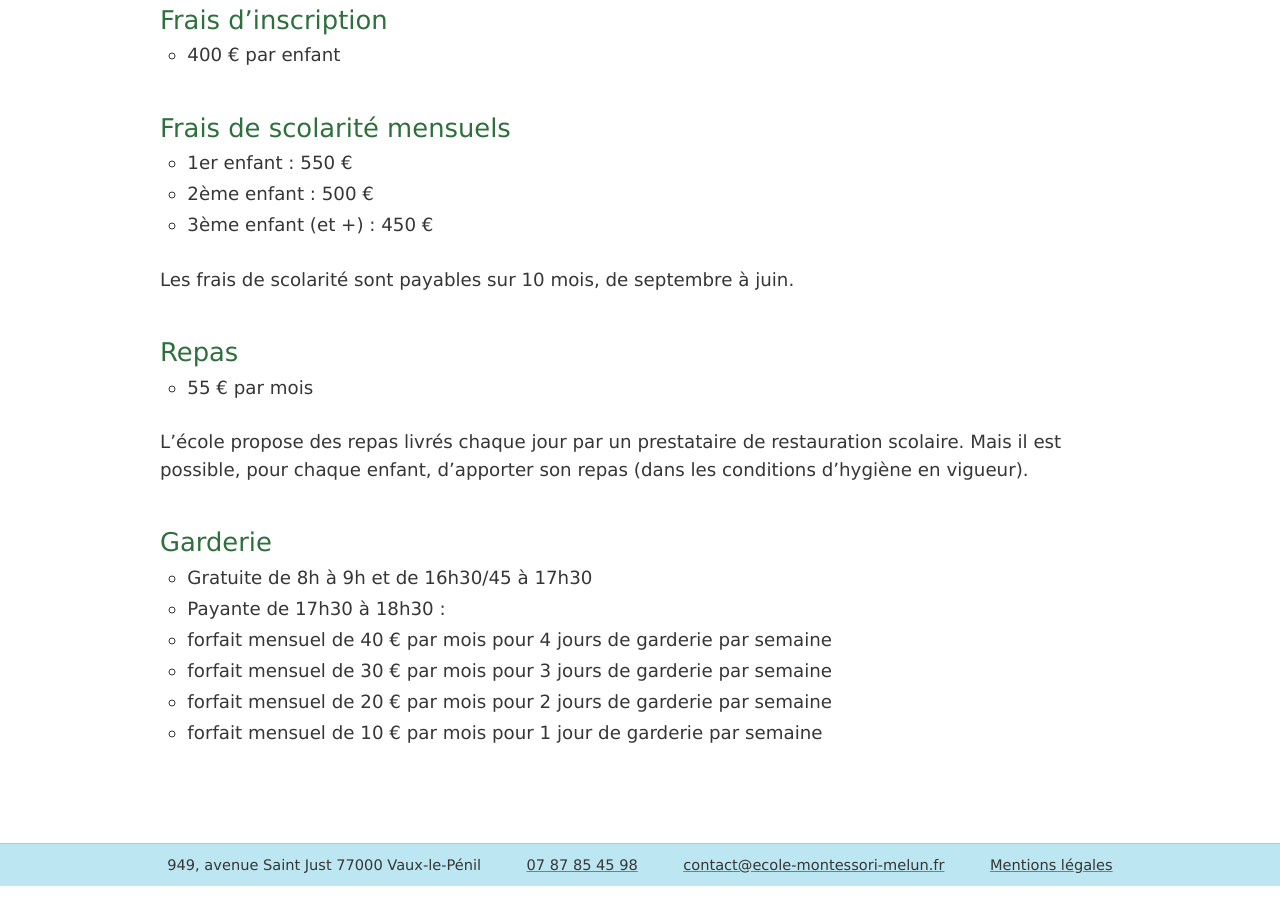
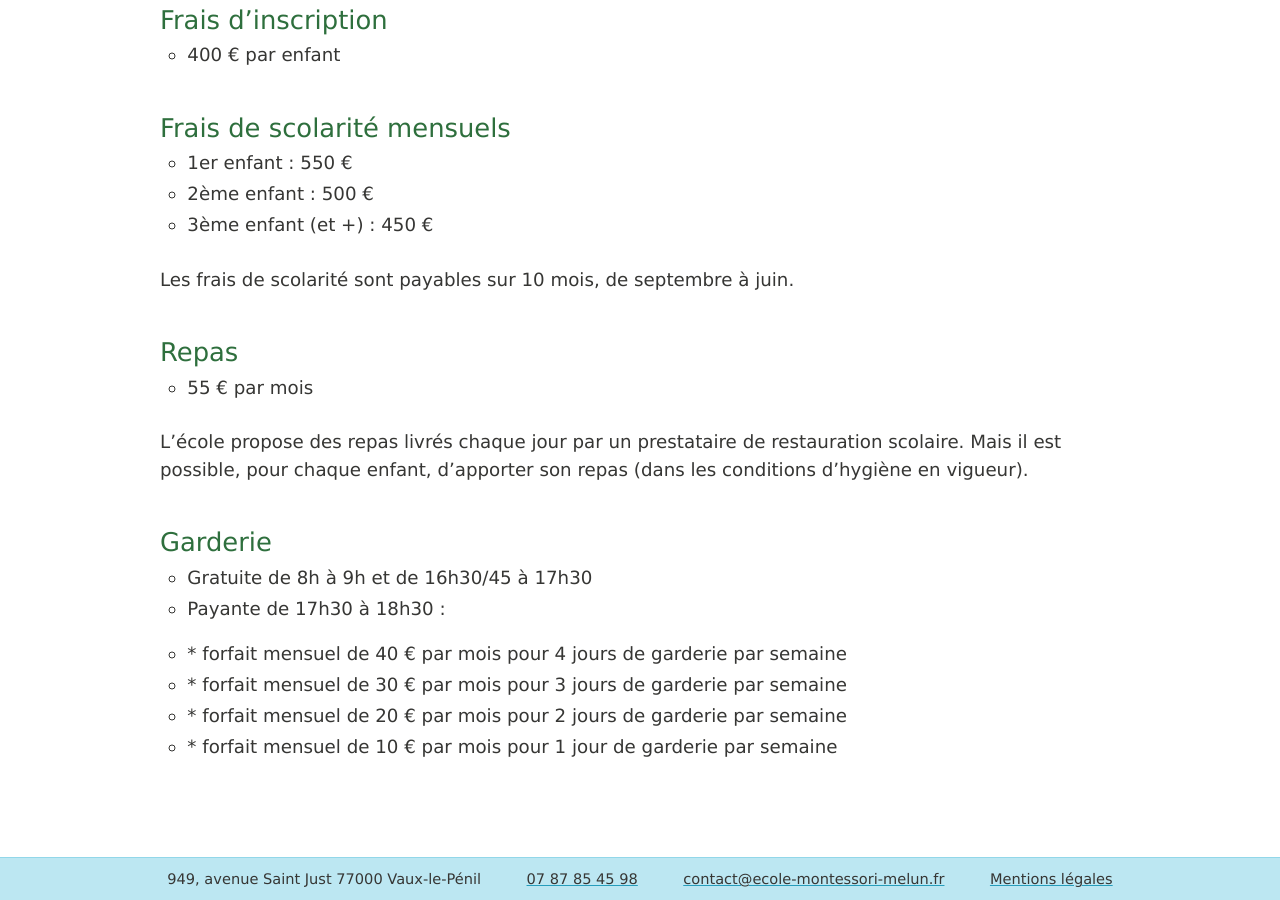
Before and after one commit to montessori-melun/montessori-melun.github.io, a Jekyll site: the page built from informations-pratiques/inscriptions.md, in a window 1280 px wide and 900 px high, scrolled down 1076 px. Built offline with Jekyll 4.4.1, drawn with Linux system fonts in a browser that asks for light colours.

Commit message:
Update inscriptions.md

```diff
--- a/informations-pratiques/inscriptions.md
+++ b/informations-pratiques/inscriptions.md
@@ -36,7 +36,9 @@ L'école propose des repas livrés chaque jour par un prestataire de restauratio
 
 - Gratuite de 8h à 9h et de 16h30/45 à 17h30
 - Payante de 17h30 à 18h30 :
-* forfait mensuel de 40 € par mois pour 4 jours de garderie par semaine
-* forfait mensuel de 30 € par mois pour 3 jours de garderie par semaine
-* forfait mensuel de 20 € par mois pour 2 jours de garderie par semaine
-* forfait mensuel de 10 € par mois pour 1 jour de garderie par semaine
+<ul>
+<li>* forfait mensuel de 40 € par mois pour 4 jours de garderie par semaine</li>
+<li>* forfait mensuel de 30 € par mois pour 3 jours de garderie par semaine</li>
+<li>* forfait mensuel de 20 € par mois pour 2 jours de garderie par semaine</li>
+<li>* forfait mensuel de 10 € par mois pour 1 jour de garderie par semaine</li>
+  </ul>
```
